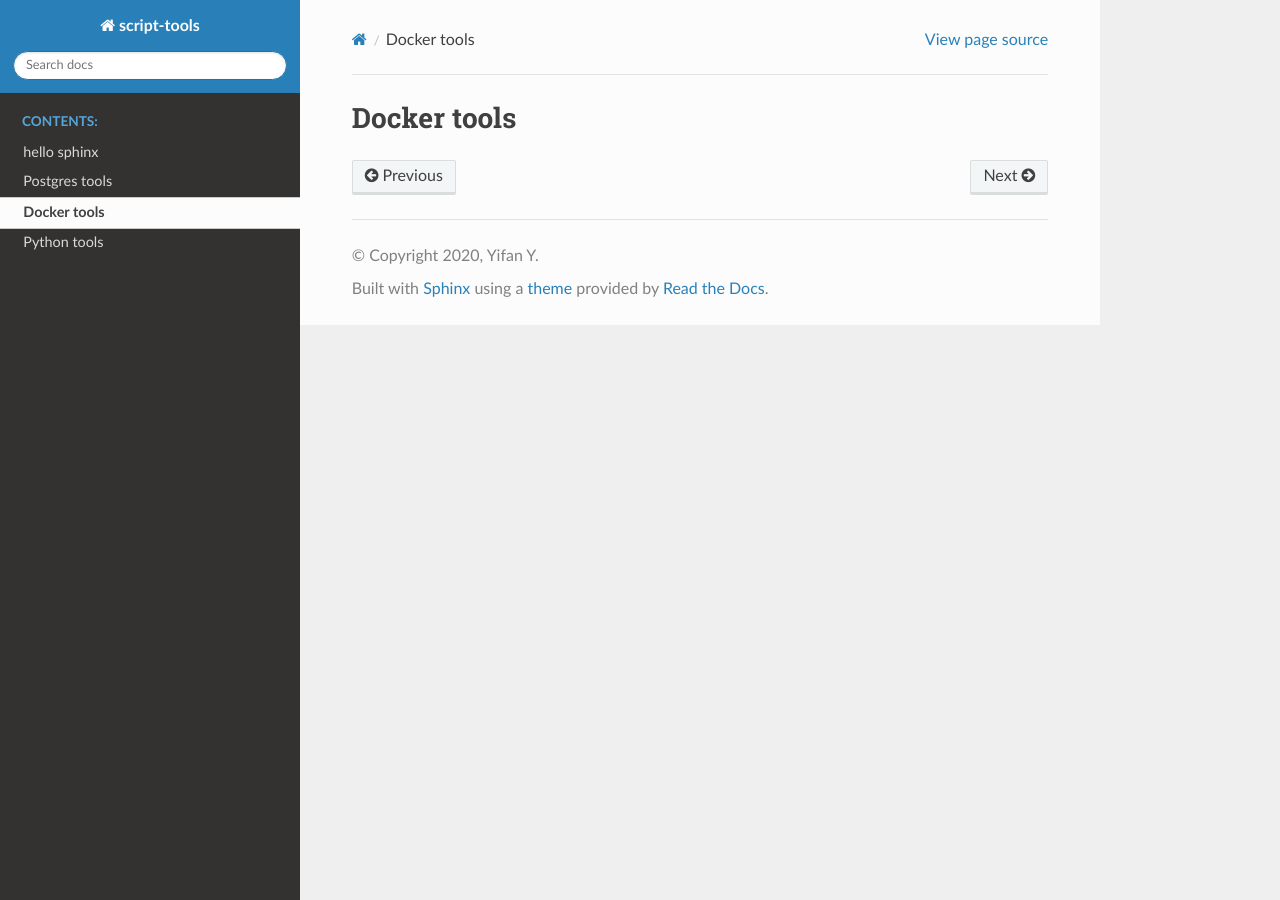
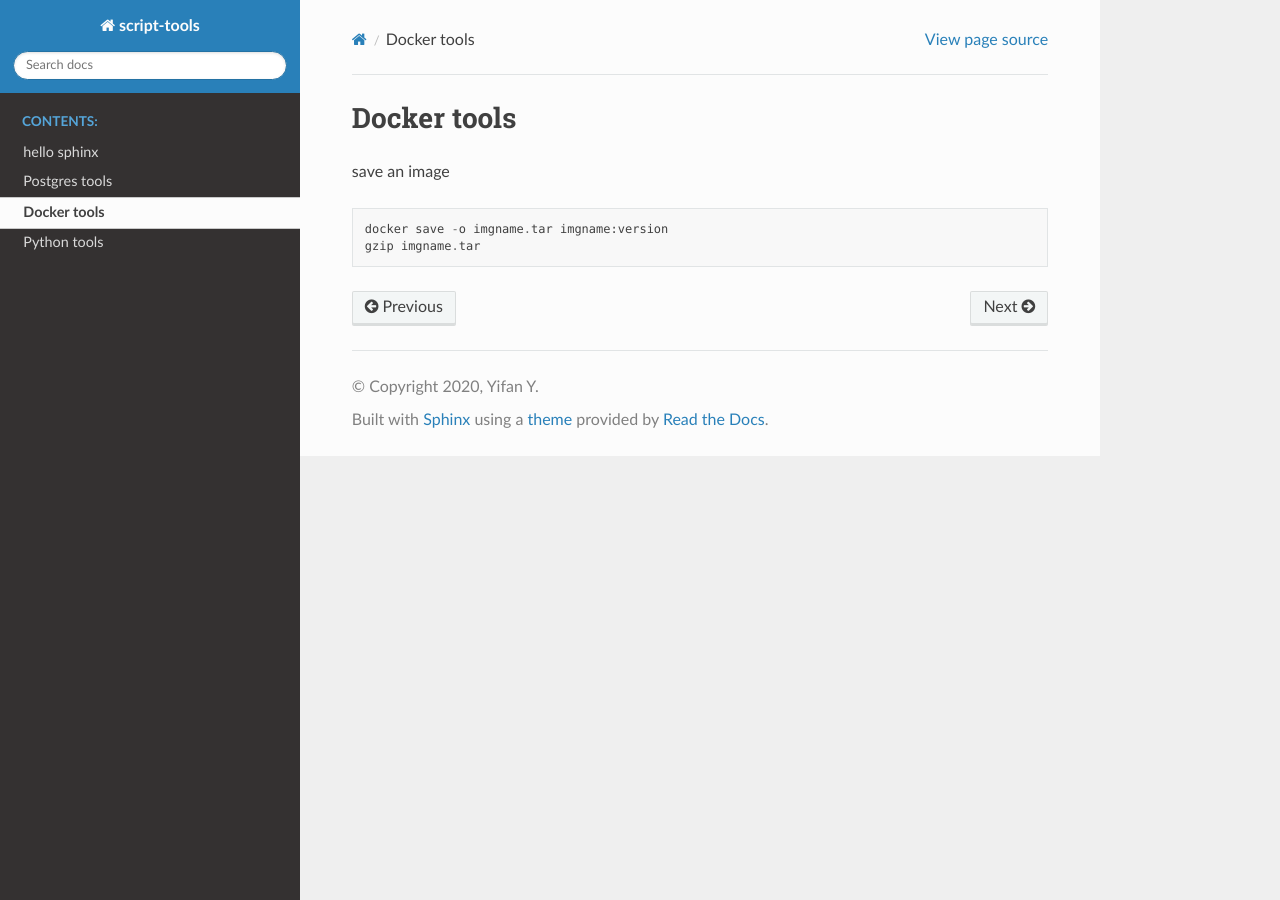
Before and after one commit to 1fanyang/tool-notes, a Sphinx documentation site: the page built from source/docker/docker.md, in a window 1280 px wide. Built offline with Sphinx 7.4.7 and the Read the Docs theme 2.0.0, drawn with Linux system fonts in a browser that asks for light colours.

Commit message:
docker update

````diff
--- a/source/docker/docker.md
+++ b/source/docker/docker.md
@@ -1,2 +1,8 @@
 
 ## Docker tools
+
+save an image
+```
+docker save -o imgname.tar imgname:version
+gzip imgname.tar
+```
````
